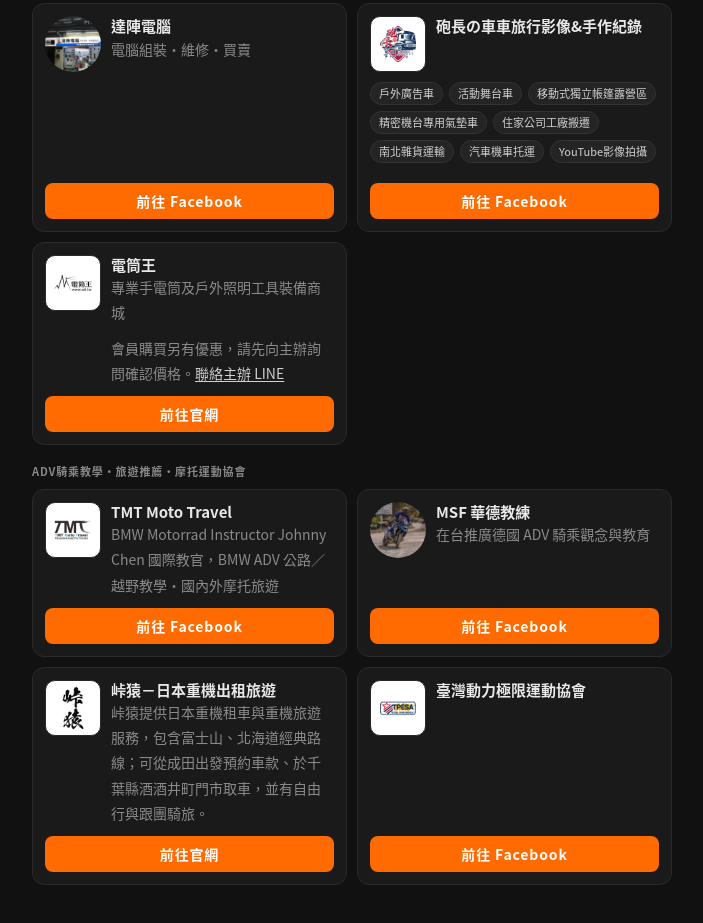
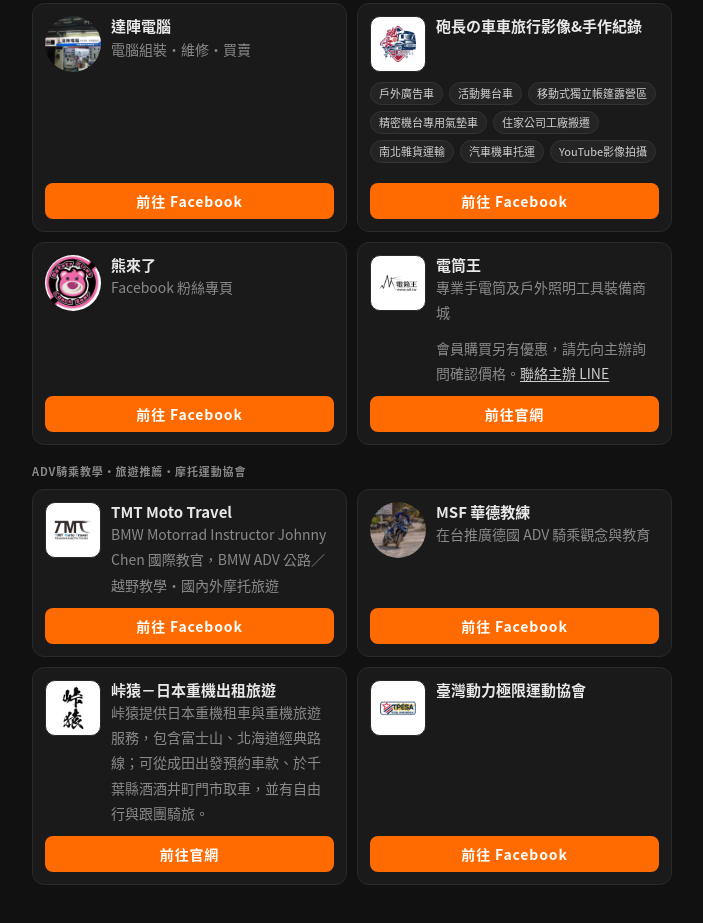
Before and after one commit to Allenchen-GrokBot/gooffroadcamping, a plain HTML site: page index.html in a window 1280 px wide. Shown: the part 1380-2303 px from the top of the page, without its empty margins (288-991 px from the left). Drawn offline with Linux system fonts and the light colour scheme.

Commit message:
新增贊助廠商：熊來了

```diff
--- a/index.html
+++ b/index.html
@@ -549,6 +549,16 @@
             </article>
             <article class="pcard">
               <div class="pcard-top">
+                <img src="assets/partners/beariscomming.jpg" alt="" width="56" height="56">
+                <div>
+                  <h4 class="pcard-name">熊來了</h4>
+                  <p class="pcard-desc">Facebook 粉絲專頁</p>
+                </div>
+              </div>
+              <a class="btn" href="https://www.facebook.com/Beariscomming/" target="_blank" rel="noopener sponsored">前往 Facebook</a>
+            </article>
+            <article class="pcard">
+              <div class="pcard-top">
                 <img src="assets/partners/dian.png" alt="" class="is-logo" width="56" height="56">
                 <div>
                   <h4 class="pcard-name">電筒王</h4>
```
Also changed, not shown: assets/partners/beariscomming.jpg (added).
